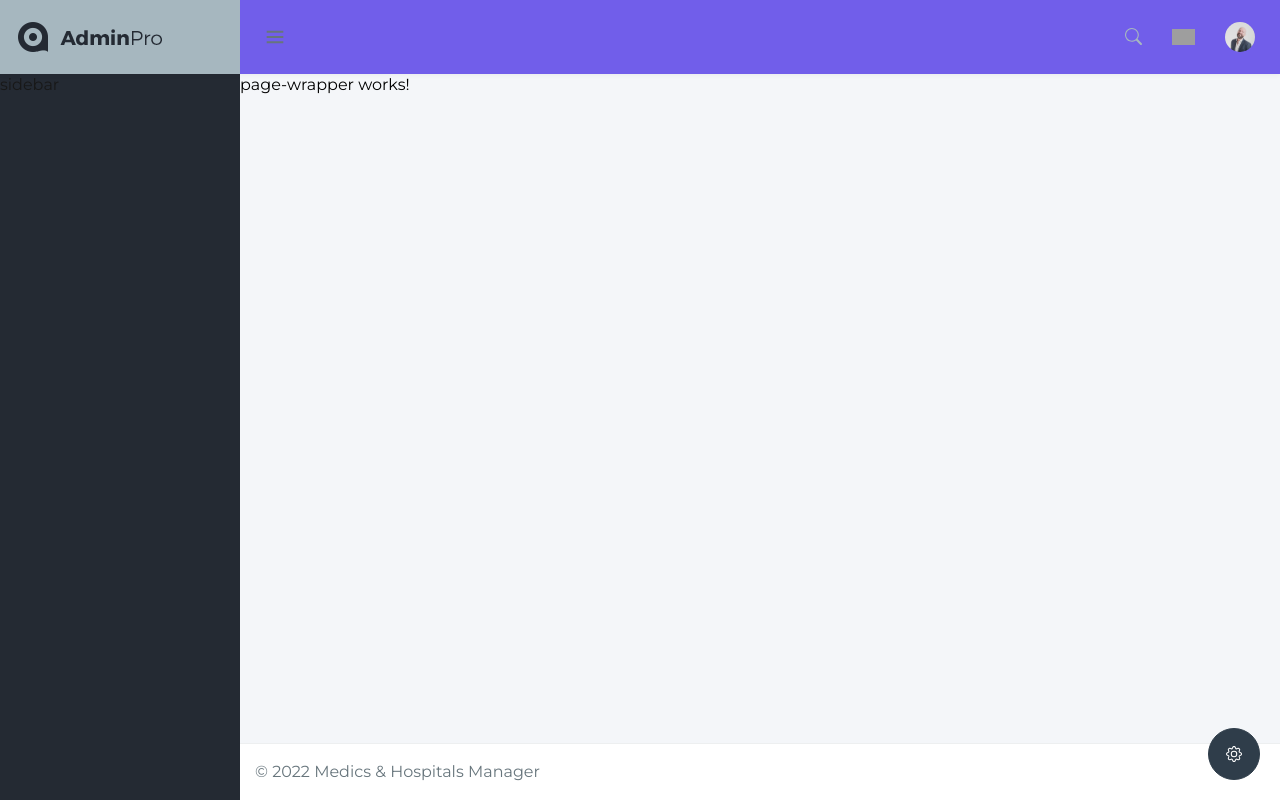
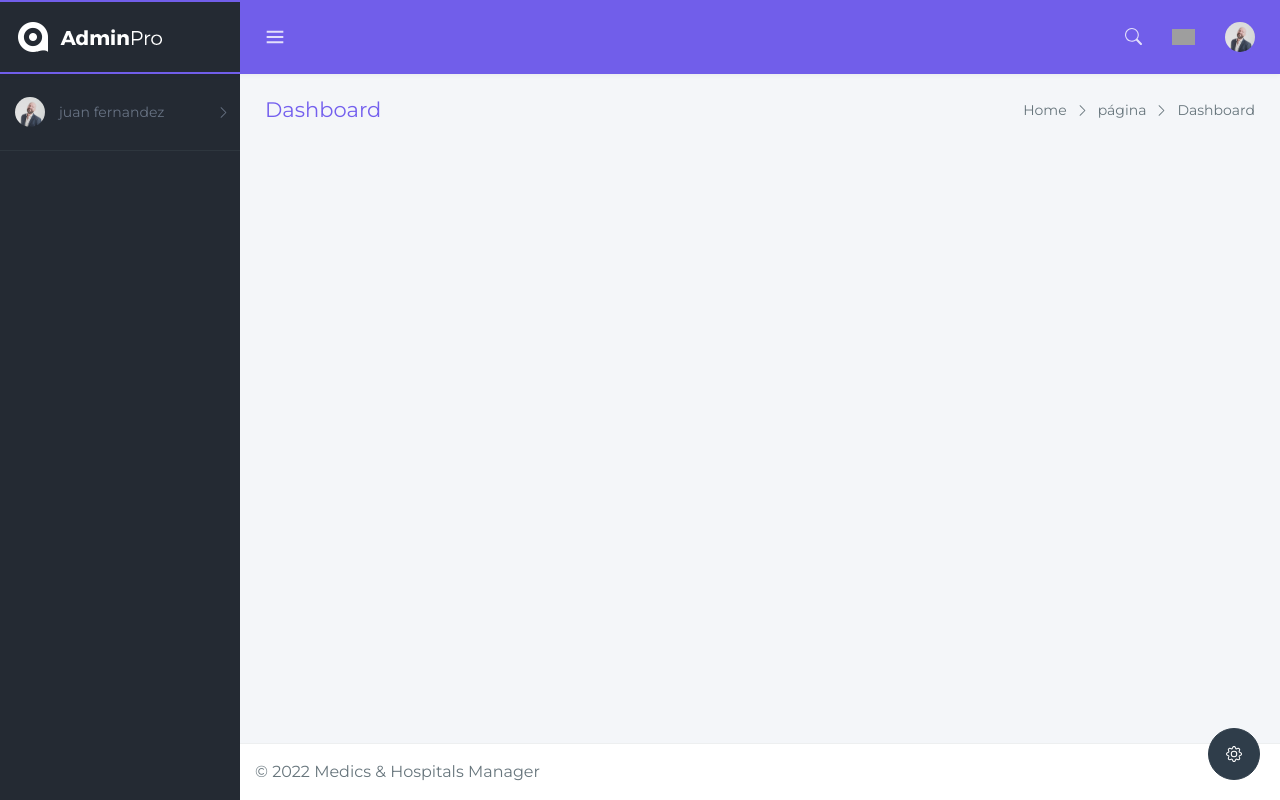
Before and after one commit to juanfdx/angular-adminPro, an Angular app: page / in a window 1280 px wide. Built offline with nearby package versions, Linux system fonts and the light colour scheme; grey boxes are pictures that could not be loaded.

Commit message:
adminPro v0.0.6

```diff
--- a/src/app/shared/breadcrumbs/breadcrumbs.component.html
+++ b/src/app/shared/breadcrumbs/breadcrumbs.component.html
@@ -1 +1,26 @@
-<p>breadcrumbs works!</p>
+
+<div class="breadcrumbs">
+  <div class="breadcrumbs__col-left">
+    <h3 class="breadcrumbs__h3">Dashboard</h3>
+  </div>
+
+  <div class="breadcrumbs__col-right">
+    <ol class="breadcrumbs__ol">
+      <li class="breadcrumbs__li">
+        <a href="#">Home</a>
+        <svg xmlns="http://www.w3.org/2000/svg" width="16" height="16" fill="currentColor" class="breadcrumbs__svg" viewBox="0 0 16 16">
+          <path fill-rule="evenodd" d="M4.646 1.646a.5.5 0 0 1 .708 0l6 6a.5.5 0 0 1 0 .708l-6 6a.5.5 0 0 1-.708-.708L10.293 8 4.646 2.354a.5.5 0 0 1 0-.708z"/>
+        </svg>
+      </li>
+      <li class="breadcrumbs__li">
+        <span>página</span>
+        <svg xmlns="http://www.w3.org/2000/svg" width="16" height="16" fill="currentColor" class="breadcrumbs__svg" viewBox="0 0 16 16">
+          <path fill-rule="evenodd" d="M4.646 1.646a.5.5 0 0 1 .708 0l6 6a.5.5 0 0 1 0 .708l-6 6a.5.5 0 0 1-.708-.708L10.293 8 4.646 2.354a.5.5 0 0 1 0-.708z"/>
+        </svg>
+      </li>
+      <li class="breadcrumbs__li">
+        <span>Dashboard</span>
+      </li>
+    </ol>
+  </div>
+</div>
--- a/src/app/shared/breadcrumbs/breadcrumbs.component.scss
+++ b/src/app/shared/breadcrumbs/breadcrumbs.component.scss
@@ -0,0 +1,54 @@
+@import 'mixins';
+
+/* ----- BREADCRUMBS ----- */
+
+.breadcrumbs {
+  width: 100%;
+  margin-bottom: 20px;
+  line-height: 22px;
+
+  @include flex(row, nowrap, space-between, center);
+
+  @media (max-width: 767px) {
+
+    @include flex(column, nowrap, center, flex-start);
+  }
+
+  /* ----- LEFT COLUMN ----- */
+  // &__col-left {
+
+  // }
+
+  &__h3 {
+    font-size: 21px;
+    color: #7460ee
+  }
+
+  /* ----- RIGHT COLUMN ----- */
+  // &__col-right {
+
+  // }
+
+  &__ol {
+    color: #67757c;
+
+    @include flex(row, wrap, flex-start, center);
+
+    @media (max-width: 767px) {
+      margin-top: 3px;
+    }
+  }
+
+  &__li {
+    font-size: 14px;
+
+    @include flex(row, nowrap, center, center);
+  }
+
+  &__svg {
+    width: 13px;
+    min-width: 13px;
+    height: 13px;
+    margin: 0 9px;
+  }
+}
--- a/src/app/shared/header/header.component.html
+++ b/src/app/shared/header/header.component.html
@@ -7,13 +7,13 @@
          [ngClass]="{'header__logo--active': active, 'header__logo--inactive': !active}">
       <a class="header__logo-link">
         <img class="header__logo-link-img"
-             [src]="'/assets/images/logo/logo-icon.png'"
+             [src]="'/assets/images/logo/logo-light-icon.png'"
              [alt]="'Admin logo'">
 
         <img class="header__logo-link-text"
              [ngClass]="{'header__logo-link-text--active': active,
                          'header__logo-link-text--inactive': !active}"
-             [src]="'/assets/images/logo/logo-text.png'"
+             [src]="'/assets/images/logo/logo-light-text.png'"
              alt="adminPro">
       </a>
     </div>
--- a/src/app/shared/header/header.component.scss
+++ b/src/app/shared/header/header.component.scss
@@ -7,7 +7,7 @@
   top: 0;
   width: 100%;
   height: 74px;
-  color: #67757c;
+  color: rgba(255, 255, 255, 0.8);
   background-color: #715EEA;
   box-shadow: 0 1px 5px rgb(0 0 0 / 5%);
   z-index: 10;
@@ -21,10 +21,10 @@
 
   &__logo {
     width: 70px;
-    height: 100%;
+    height: calc(100% - 4px);
     min-width: 70px;
     padding-left: 13px;
-    background-color: #a6b7bf;
+    background-color: #242A33;
 
     @include flex(row, nowrap, flex-start, center);
 
@@ -170,7 +170,6 @@
     min-width: 17px;
     height: 17px;
     margin-bottom: 2px;
-    color: #a6b7bf;
   }
 
   &__navbar-img-flag {
--- a/src/app/shared/page-wrapper/page-wrapper.component.html
+++ b/src/app/shared/page-wrapper/page-wrapper.component.html
@@ -2,7 +2,11 @@
      class="page-wrapper"
      [ngClass]="{'page-wrapper--active': active, 'page-wrapper--inactive': !active}">
 
-  <h2>page-wrapper works!</h2>
+     <div class="page-wrapper__container">
+
+       <app-breadcrumbs></app-breadcrumbs>
+
+     </div>
 
   <app-footer></app-footer>
 
--- a/src/app/shared/page-wrapper/page-wrapper.component.scss
+++ b/src/app/shared/page-wrapper/page-wrapper.component.scss
@@ -30,8 +30,13 @@
     }
   }
 
+  &__container {
+    width: 100%;
+    padding: 25px;
+
+    @media (max-width: 767px) {
+      padding: 25px 15px;
+    }
+  }
+
 }
-
-h2 {
-  color: black;
-}
--- a/src/app/shared/sidebar/sidebar.component.html
+++ b/src/app/shared/sidebar/sidebar.component.html
@@ -4,7 +4,42 @@
 
   <div class="sidebar__scroll">
     <nav class="sidebar__nav">
-      sidebar
+      <ul class="sidebar__ul">
+        <li class="sidebar__li">
+          <a (click)="setPosition(0)"
+             class="sidebar__link"
+             [ngClass]="{'sidebar__link--active': position === 0,
+                         'sidebar__link--show': active,
+                         'sidebar__link--hide': !active}">
+            <img class="sidebar__img" [src]="'/assets/images/users/user1.jpg'" [alt]="'User photo'">
+            <span class="sidebar__span"
+                  [ngClass]="{'sidebar__span--show': active, 'sidebar__span--hide': !active}">
+              juan fernandez
+            </span>
+            <svg class="sidebar__svg"
+                 [ngClass]="{'sidebar__svg--active': position === 0, 'sidebar__svg--show': active, 'sidebar__svg--hide': !active}" xmlns="http://www.w3.org/2000/svg" width="16" height="16" fill="currentColor" viewBox="0 0 16 16">
+              <path fill-rule="evenodd" d="M4.646 1.646a.5.5 0 0 1 .708 0l6 6a.5.5 0 0 1 0 .708l-6 6a.5.5 0 0 1-.708-.708L10.293 8 4.646 2.354a.5.5 0 0 1 0-.708z"/>
+            </svg>
+          </a>
+          <ul class="sidebar__ul-profile"
+              [ngClass]="{'sidebar__ul-profile--active': position === 0,
+                          'sidebar__ul-profile--show': active,
+                          'sidebar__ul-profile--hide': !active}">
+            <li class="sidebar__li-profile">
+              <a class="sidebar__profile-link">Mi Perfil</a>
+            </li>
+            <li class="sidebar__li-profile">
+              <a class="sidebar__profile-link">Configuración</a>
+            </li>
+            <li class="sidebar__li-profile">
+              <a class="sidebar__profile-link">Cerrar sesión</a>
+            </li>
+          </ul>
+        </li>
+
+        <li class="sidebar__nav-divider"></li>
+
+      </ul>
     </nav>
   </div>
 
--- a/src/app/shared/sidebar/sidebar.component.scss
+++ b/src/app/shared/sidebar/sidebar.component.scss
@@ -37,7 +37,144 @@
   }
 
   &__nav {
+    padding-top: 15px;
+  }
+
+  &__ul {
 
   }
 
+  &__li {
+    color: #687384;
+    font-size: 14px;
+
+  }
+
+  &__link {
+    position: relative;
+    padding: 8px 35px 8px 15px;
+    cursor: pointer;
+
+    @include flex(row, nowrap, flex-start, center);
+
+    &:hover {
+      color: #FFFFFF;
+    }
+
+    &--active {
+      color: #FFFFFF;
+    }
+
+    @media (max-width: 1169px) {
+      padding: 12px 20px;
+    }
+
+    &--show {
+      padding: 8px 35px 8px 15px;
+    }
+
+    &--hide {
+      padding: 12px 20px;
+    }
+  }
+
+  &__img {
+    width: 30px;
+    min-width: 30px;
+    height: 30px;
+    border-radius: 50%;
+    margin-right: 14px;
+  }
+
+  &__span {
+    @media (max-width: 1169px) {
+      display: none;
+    }
+
+    &--show {
+      display: flex;
+    }
+
+    &--hide {
+      display: none;
+    }
+  }
+
+
+  &__svg {
+    position: absolute;
+    right: 10px;
+    width: 13px;
+    min-width: 13px;
+    height: 13px;
+    color: #687384;
+    transition: all .5s ease;
+
+    &--active {
+      transform: rotate(-270deg);
+    }
+
+    @media (max-width: 1169px) {
+      display: none;
+    }
+
+    &--show {
+      display: block;
+    }
+
+    &--hide {
+      display: none;
+    }
+  }
+
+  &__nav-divider {
+    height: 1px;
+    background: rgba(120, 130, 140, 0.13);
+    margin: 15px 0;
+  }
+
+  &__ul-profile {
+    padding-left: 40px;
+    max-height: 0;
+    overflow: hidden;
+    transition: all .5s ease;
+
+    &--active {
+      max-height: 110px;
+    }
+
+    @media (max-width: 1169px) {
+      display: none;
+    }
+
+    &--show {
+      display: block;
+    }
+
+    &--hide {
+      display: none;
+    }
+  }
+
+  &__li-profile {
+
+    &:first-child {
+      .sidebar__profile-link:hover {
+        color: #FFFFFF;
+      }
+    }
+
+    &:nth-child(2) {
+      .sidebar__profile-link:hover {
+        color: #FFFFFF;
+      }
+    }
+  }
+
+  &__profile-link {
+    padding: 7px 35px 7px 15px;
+    line-height: 20px;
+    cursor: pointer;
+  }
+
 }
--- a/src/app/shared/sidebar/sidebar.component.ts
+++ b/src/app/shared/sidebar/sidebar.component.ts
@@ -10,6 +10,7 @@ import { ToggleMenuService } from 'src/app/services/toggle-menu.service';
 export class SidebarComponent implements OnInit {
 
   public active      : boolean = false
+  public position    : number = -1
   public screenWidth : number = 0
 
   private subscription$! : Subscription;
@@ -37,6 +38,10 @@ export class SidebarComponent implements OnInit {
     })
   }
 
+  setPosition(index: number): void {
+    (this.position === index) ? this.position = -1 : this.position = index
+  }
+
   ngOnDestroy(): void {
     this.subscription$.unsubscribe();
   }
```
